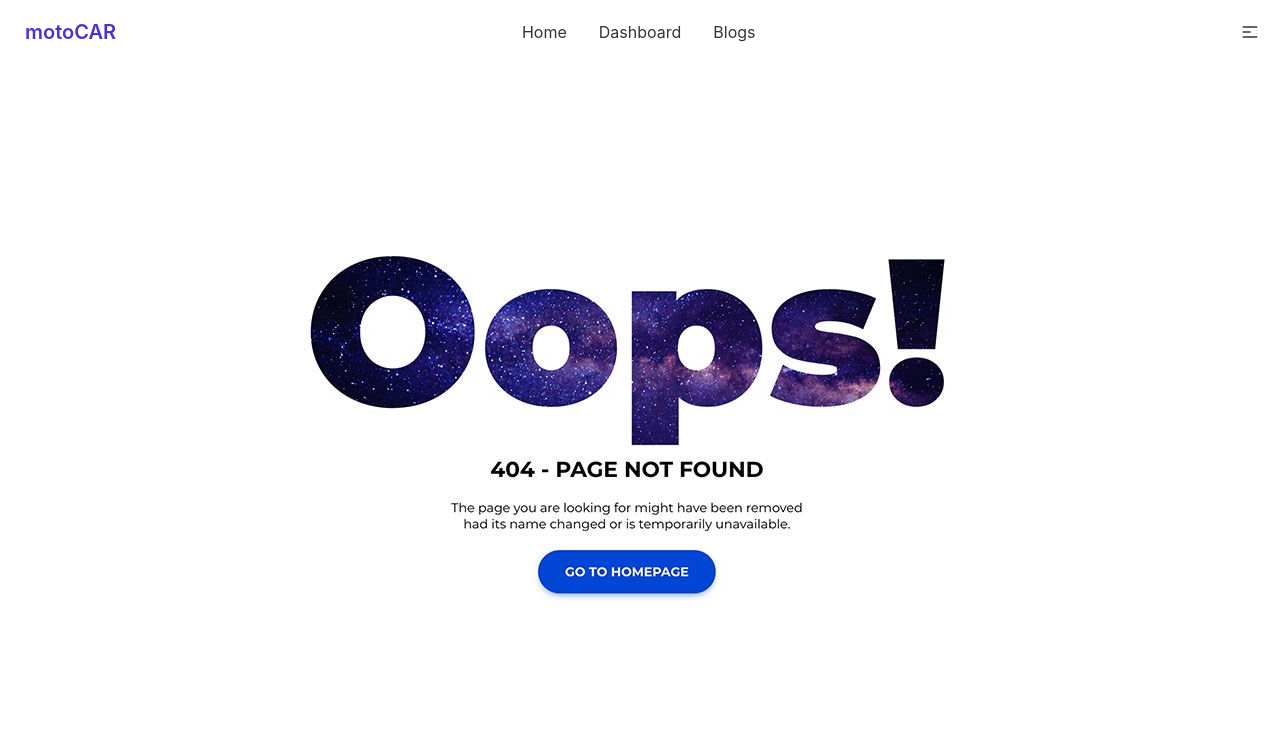
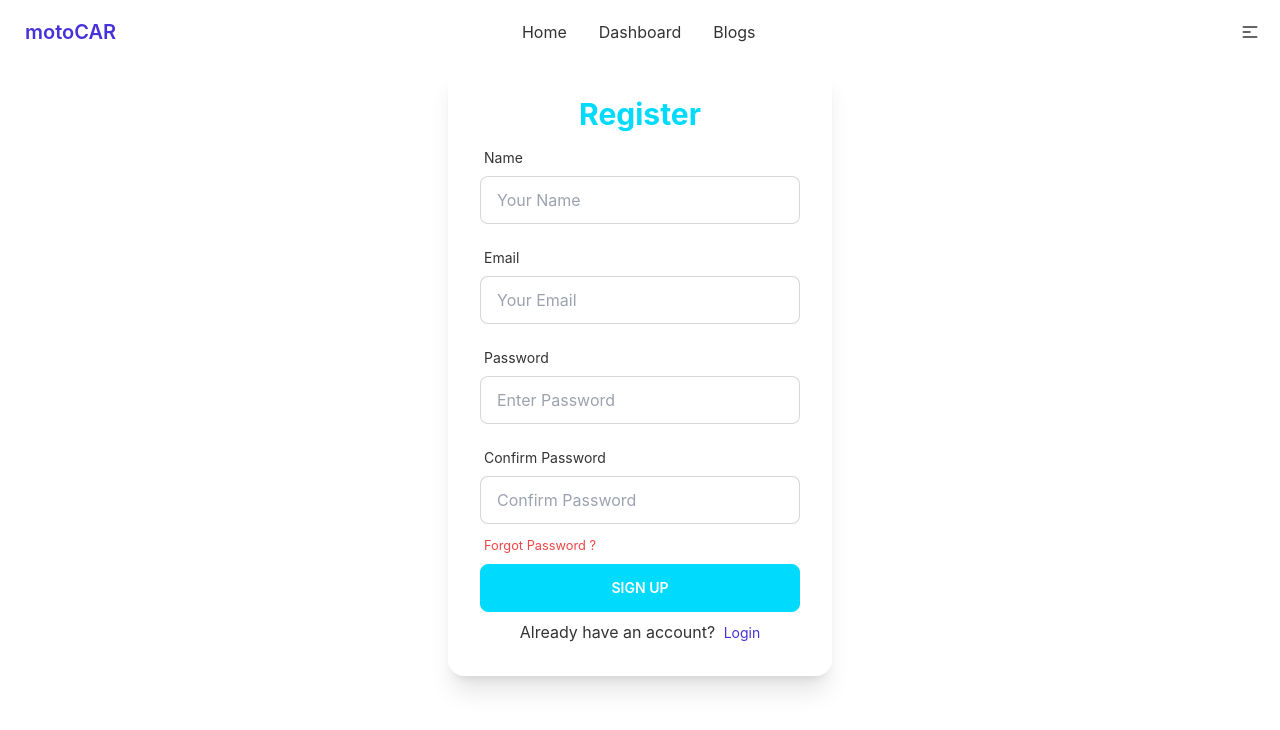
Before and after one commit to ariful892/motocar-junction-client, a React (Create React App) app: page /register in a window 1280 px wide. Shown: the top 730 px of the page. Built offline with nearby package versions, Linux system fonts and the light colour scheme; no server answers.

Commit message:
user register added

```diff
--- a/src/App.js
+++ b/src/App.js
@@ -8,6 +8,7 @@ import 'react-toastify/dist/ReactToastify.css';
 import { ToastContainer } from 'react-toastify';
 import Purchase from './Pages/Purchase/Purchase';
 import NotFound from './Pages/NotFound/NotFound';
+import Register from './Pages/Login/Register';
 
 
 function App() {
@@ -20,6 +21,7 @@ function App() {
         <Route path='/dashboard' element={<Dashboard></Dashboard>}></Route>
         <Route path='/blogs' element={<Blogs></Blogs>}></Route>
         <Route path='/purchase' element={<Purchase></Purchase>}></Route>
+        <Route path='/register' element={<Register></Register>}></Route>
         <Route path='*' element={<NotFound></NotFound>}></Route>
       </Routes>
       <ToastContainer></ToastContainer>
--- a/src/Pages/Login/Register.js
+++ b/src/Pages/Login/Register.js
@@ -1,9 +1,152 @@
 import React from 'react';
+import { useForm } from 'react-hook-form';
+import { useCreateUserWithEmailAndPassword, useUpdateProfile } from 'react-firebase-hooks/auth';
+import auth from '../../firebase.init';
+import Loading from '../Shared/Loading';
+import { Link, useNavigate } from 'react-router-dom';
 
 const Register = () => {
+
+    const [
+        createUserWithEmailAndPassword,
+        user,
+        loading,
+        error,
+    ] = useCreateUserWithEmailAndPassword(auth);
+    const [updateProfile, updating, updateError] = useUpdateProfile(auth);
+    const { register, formState: { errors }, handleSubmit } = useForm();
+    const navigate = useNavigate();
+
+    let passError
+    let registerError;
+
+    if (user) {
+        navigate('/home');
+    }
+
+    if (error || updateError) {
+        registerError = <p className='text-red-500'> {error?.message || updateError?.message}</p>;
+    }
+
+    if (loading || updating) {
+        return <Loading></Loading>
+    }
+
+    const onSubmit = async data => {
+        if (data.password !== data.confirmpass) {
+            passError = <p className='text-red-500'> Two password didn't match!</p>;
+        }
+        await createUserWithEmailAndPassword(data.email, data.password);
+        await updateProfile({ displayName: data.name });
+    };
+
     return (
-        <div>
+        <div className='flex justify-center items-center'>
+            <div className="card w-96 bg-base-100 shadow-xl">
+                <div className="card-body">
+                    <h2 className="text-center text-secondary text-3xl font-bold">Register</h2>
+                    <form onSubmit={handleSubmit(onSubmit)}>
 
+                        <div className="form-control w-full max-w-xs">
+                            <label className="label">
+                                <span className="label-text">Name</span>
+                            </label>
+                            <input type="text"
+                                placeholder='Your Name'
+                                className="input input-bordered w-full max-w-xs"
+                                {...register("name", {
+                                    required: {
+                                        value: true,
+                                        message: 'Name is Required'
+                                    }
+                                })}
+                            />
+                            <label className="label">
+                                {errors.name?.type === 'required' && <span className="label-text-alt text-red-500">{errors.name.message}</span>}
+                            </label>
+                        </div>
+                        <div className="form-control w-full max-w-xs">
+                            <label className="label">
+                                <span className="label-text">Email</span>
+                            </label>
+                            <input type="email"
+                                placeholder='Your Email'
+                                className="input input-bordered w-full max-w-xs"
+                                {...register("email", {
+                                    required: {
+                                        value: true,
+                                        message: 'Email is Required'
+                                    },
+                                    pattern: {
+                                        value: /[a-z0-9]+@[a-z]+\.[a-z]{2,3}/,
+                                        message: 'Provide a valid email'
+                                    }
+                                })}
+                            />
+                            <label className="label">
+                                {errors.email?.type === 'required' && <span className="label-text-alt text-red-500">{errors.email.message}</span>}
+                                {errors.email?.type === 'pattern' && <span className="label-text-alt text-red-500">{errors.email.message}</span>}
+                            </label>
+                        </div>
+
+                        <div className="form-control w-full max-w-xs">
+                            <label className="label">
+                                <span className="label-text">Password</span>
+                            </label>
+                            <input type="password"
+                                placeholder='Enter Password'
+                                className="input input-bordered w-full max-w-xs"
+                                {...register("password", {
+                                    required: {
+                                        value: true,
+                                        message: 'Password is Required'
+                                    },
+                                    minLength: {
+                                        value: 6,
+                                        message: 'Password must be 6 characters or longer'
+                                    }
+                                })}
+                            />
+                            <label className="label">
+                                {errors.password?.type === 'required' && <span className="label-text-alt text-red-500">{errors.password.message}</span>}
+                                {errors.password?.type === 'minLength' && <span className="label-text-alt text-red-500">{errors.password.message}</span>}
+                            </label>
+                        </div>
+
+                        <div className="form-control w-full max-w-xs">
+                            <label className="label">
+                                <span className="label-text">Confirm Password</span>
+                            </label>
+                            <input type="password"
+                                placeholder='Confirm Password'
+                                className="input input-bordered w-full max-w-xs"
+                                {...register("confirmpass", {
+                                    required: {
+                                        value: true,
+                                        message: 'Confirm Password is Required'
+                                    },
+                                    minLength: {
+                                        value: 6,
+                                        message: 'Password must be 6 characters or longer'
+                                    }
+                                })}
+                            />
+                            <label className="label mb-0 pb-0">
+                                {errors.confirmpass?.type === 'required' && <span className="label-text-alt text-red-500">{errors.confirmpass.message}</span>}
+                                {errors.confirmpass?.type === 'minLength' && <span className="label-text-alt text-red-500">{errors.confirmpass.message}</span>}
+                            </label>
+                            <p className='text-red-500 text-left pl-1 mb-2'><small>Forgot Password ?</small></p>
+                        </div>
+
+                        {registerError}
+                        {passError}
+
+                        <input className='btn btn-secondary text-white w-full max-w-xs' type="submit" value='SIGN UP' />
+                    </form>
+                    <p>Already have an account? <Link to='/login' className='pl-1 text-sm text-primary'>Login</Link></p>
+
+                </div>
+            </div>
         </div>
     );
 };
--- a/src/firebase.init.js
+++ b/src/firebase.init.js
@@ -7,12 +7,12 @@ import { getAuth } from 'firebase/auth';
 
 // Your web app's Firebase configuration
 const firebaseConfig = {
-    apiKey: process.env.API_KEY,
-    authDomain: process.env.AUTH_DOMAIN,
-    projectId: process.env.PROJECT_ID,
-    storageBucket: process.env.STORAGE_BUCKET,
-    messagingSenderId: process.env.MESSAGING_SENDER_ID,
-    appId: process.env.APP_ID,
+    apiKey: process.env.REACT_APP_API_KEY,
+    authDomain: process.env.REACT_APP_AUTH_DOMAIN,
+    projectId: process.env.REACT_APP_PROJECT_ID,
+    storageBucket: process.env.REACT_APP_STORAGE_BUCKET,
+    messagingSenderId: process.env.REACT_APP_MESSAGING_SENDER_ID,
+    appId: process.env.REACT_APP_APP_ID,
 };
 
 // Initialize Firebase
```
